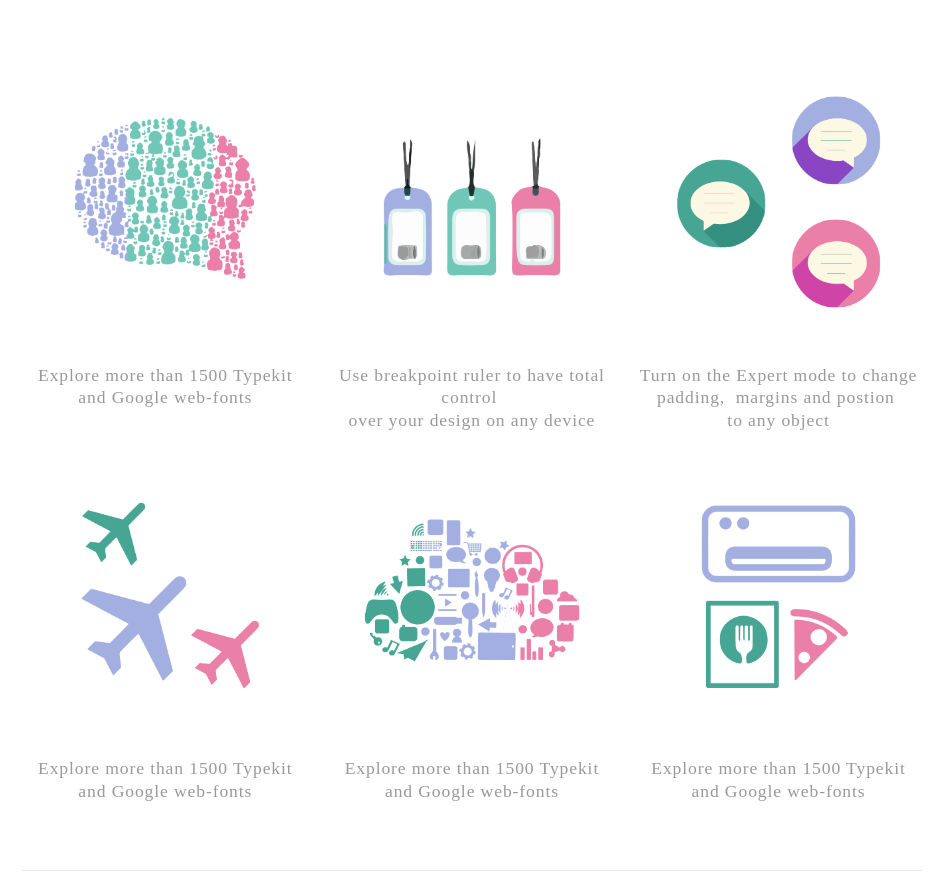
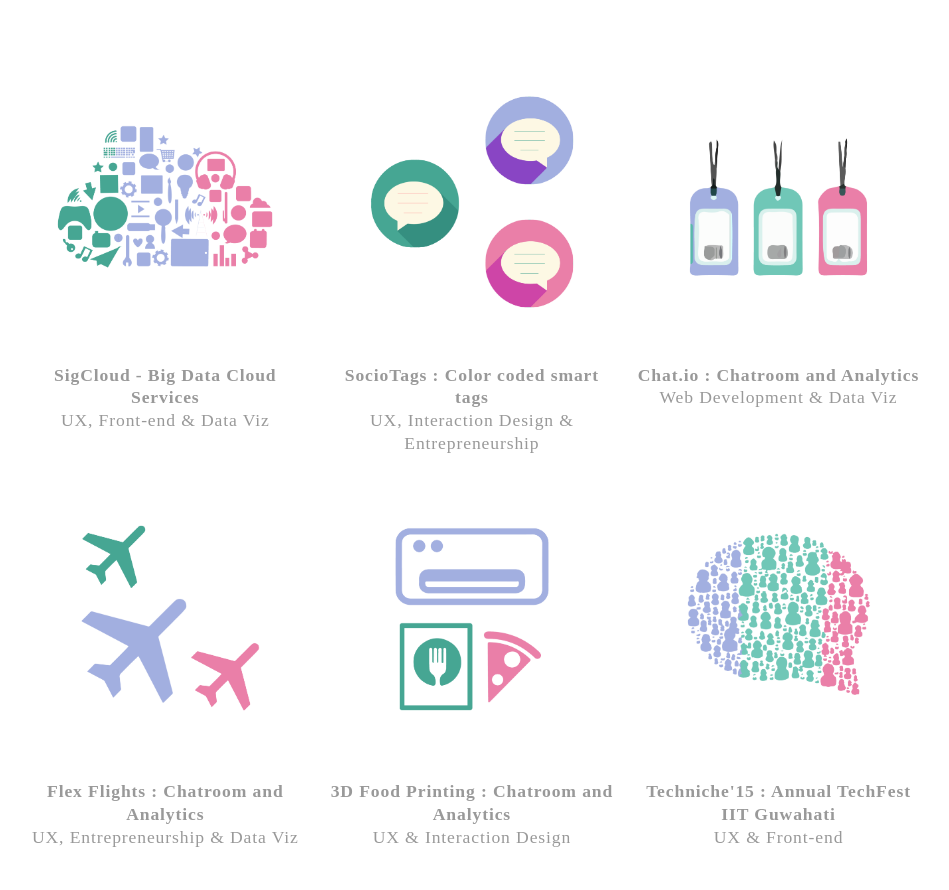
Before and after one commit to harmeet4855/Ex-portfolio, a plain HTML site: page index.html in a window 1280 px wide. Shown: the part 1202-2092 px from the top of the page, without its empty margins (168-1117 px from the left). Drawn offline with Linux system fonts and the light colour scheme; a script that the page names is missing.

Commit message:
structuring info

```diff
--- a/css/style.css
+++ b/css/style.css
@@ -579,7 +579,7 @@ blockquote {
   margin-right: 0;
   margin-bottom: 0;
   margin-left: 0;
-  background-image: url(../images/thumbnail/covers-02.png_1733x1733.png);
+  background-image: url(../images/thumbnail/myUtilities/chat.io.png);
   background-position: center center;
   background-size: cover;
   position: absolute
@@ -595,7 +595,7 @@ blockquote {
   margin-right: 0;
   margin-bottom: 0;
   margin-left: 0;
-  background-image: url(../images/thumbnail/covers-03.png_1733x1733.png);
+  background-image: url(../images/thumbnail/myUtilities/socioTags.png);
   background-position: center center;
   background-size: cover;
   position: absolute
@@ -758,7 +758,7 @@ blockquote {
   padding-top: 80px;
   padding-bottom: 80px;
   background-color: white;
-  background-image: url(../images/thumbnail/covers-07_1.png_3333x2146.png);
+  background-image: url(../images/thumbnail/myUtilities/resume.png);
   background-position: center center;
   background-size: cover;
   min-height: 12rem
@@ -774,7 +774,7 @@ blockquote {
   margin-right: 0;
   margin-bottom: 0;
   margin-left: 0;
-  background-image: url(../images/thumbnail/covers-01.png_1733x1733.png);
+  background-image: url(../images/thumbnail/myUtilities/sigcloud.png);
   background-position: center center;
   background-size: cover;
   position: absolute
@@ -786,7 +786,7 @@ blockquote {
   padding-top: 80px;
   padding-bottom: 80px;
 /*  background-color: white;
-*/  background-image: url(../images/thumbnail/covers-08.png);
+*/  background-image: url(../images/thumbnail/myUtilities/mail.png);
   background-position: center center;
   background-size: cover;
   min-height: 13.25rem
--- a/index.html
+++ b/index.html
@@ -61,6 +61,9 @@
 
 <body>
     <div class="b-content">
+
+        <!--NAVIGATION-->
+
         <div id="fr_55e98c925aa22b07630000ad" class="fr-widget fr-navigation fr-navigation-active fr_navigation">
             <div id="fr_55e98c925aa22b07630000b6" class="fr-widget fr-svg fr_mobile_toggle">
                 <div class="fr-svg-inner">
@@ -68,8 +71,8 @@
                         <path d="M4.2 8.6h64.7c2.3 0 4.2-1.9 4.2-4.3C73.2 1.9 71.3 0 68.9 0H4.2C1.9 0 0 1.9 0 4.3 0 6.7 1.9 8.6 4.2 8.6zM68.9 26.5H4.2C1.9 26.5 0 28.4 0 30.8c0 2.4 1.9 4.3 4.2 4.3h64.7c2.3 0 4.2-1.9 4.2-4.3C73.2 28.4 71.3 26.5 68.9 26.5zM68.9 53H4.2C1.9 53 0 54.9 0 57.3c0 2.4 1.9 4.3 4.2 4.3h64.7c2.3 0 4.2-1.9 4.2-4.3C73.2 54.9 71.3 53 68.9 53z" />
                     </svg>
                 </div>
-            </div><!--
-         --><div id="fr_55e98c925aa22b07630000b4" class="fr-widget fr-container fr_items">
+            </div>
+            <div id="fr_55e98c925aa22b07630000b4" class="fr-widget fr-container fr_items">
                 <a id="fr_55e98c925aa22b07630000c3" class="fr-widget fr-text fr-wf fr_caption_left_grey fr_link_1 fr-widget-hover-opacity-60 fr-link" href="http://harmeet4855.github.io/">
                     <div class="fr-text">
                         <h1>&lt;hS/&gt;</h1>
@@ -87,8 +90,13 @@
                     </div>
                 </a>
             </div>
-        </div><!--
-     --><div id="fr_548ad137c845d64927000017" class="fr-widget fr-container fr_content_01">
+        </div>
+
+        <!--NAVIGATION END-->
+
+        <!--ABOUT ME-->
+
+        <div id="fr_548ad137c845d64927000017" class="fr-widget fr-container fr_content_01">
             <div id="fr_548ad137c845d6492700001c" class="fr-widget fr-text fr-wf fr_c01_h1 fr_c01_h1">
                 <div class="fr-text">
                     <p>harmeet</p>
@@ -99,8 +107,8 @@
                 <div class="fr-text">
                     <p>UX, Front-End and a bit of Data</p>
                 </div>
-            </div><!--
-         --><a id="fr_548aeb20c845d6084e000143" class="fr-widget fr-svg fr_arrow_down fr-widget-hover-opacity-60 fr-link" href="#fr_548aeb20c845d6084e000143">
+            </div>
+            <a id="fr_548aeb20c845d6084e000143" class="fr-widget fr-svg fr_arrow_down fr-widget-hover-opacity-60 fr-link" href="#fr_548aeb20c845d6084e000143">
                 <div class="fr-svg-inner">
                     <svg xmlns="http://www.w3.org/2000/svg" xmlns:xlink="http://www.w3.org/1999/xlink" viewBox="0 0 130 131" version="1.1">
                         <g id="icon-down">
@@ -111,8 +119,13 @@
             </a><!--
          --><div id="fr_548afa1ac845d64a34000010" class="fr-widget fr-container fr_container">
             </div>
-        </div><!--
-     --><div id="fr_548aeeecc845d6084e00014a" class="fr-widget fr-container fr_content_07">
+        </div>
+
+        <!--ABOUT ME END-->
+
+        <!--WORK I AM PROUD OF-->
+
+        <div id="fr_548aeeecc845d6084e00014a" class="fr-widget fr-container fr_content_07">
             <div id="fr_548aeeecc845d6084e00014d" class="fr-widget fr-grid fr_c07_2_column_grid">
                 <div id="fr_548aeeecc845d6084e000154" class="fr-widget fr-container fr_c07_one">
                     <div id="fr_55e992dd5aa22b07630000ed" class="fr-widget fr-container fr_gallery_1">
@@ -146,75 +159,90 @@
                     </div>
                 </div>
             </div>
-        </div><!--
-     --><!--
-     --><!--
-     --><div id="fr_548b019fc845d64a34000030" class="fr-widget fr-grid fr_gry3_3_column_images">
+        </div>
+
+        <!--WORK I AM PROUD OF END-->
+
+        <!--PROJECTS-->
+
+        <div id="fr_548b019fc845d64a34000030" class="fr-widget fr-grid fr_gry3_3_column_images">
             <div id="fr_548b019fc845d64a3400003b" class="fr-widget fr-container fr_gry3_image_one">
                 <a id="fr_548b019fc845d64a34000062" class="fr-widget fr-img fr_gry3_img_one fr-widget-hover-scale-up fr-link" href="http://harmeet4855.github.io/" target="_blank">
-                    <img src="images/thumbnail/covers-01.png_1733x1733.png" />
+                    <img src="images/thumbnail/myUtilities/sigcloud.png" />
                 </a><!--
              --><div id="fr_548b019fc845d64a34000060" class="fr-widget fr-text fr-wf fr_caption_left_grey fr_gry3_image_title_one">
-                    <div class="fr-text">Explore more than 1500 Typekit
-                        <br>and Google web-fonts</div>
+                    <div class="fr-text">
+                        <strong>SigCloud - Big Data Cloud Services</strong>
+                        <br>UX, Front-end & Data Viz
+                    </div>
                 </div>
             </div><!--
          --><div id="fr_548b019fc845d64a34000039" class="fr-widget fr-container fr_gry3_image_two">
                 <a id="fr_548b019fc845d64a34000053" class="fr-widget fr-img fr_gry3_img_two fr-widget-hover-scale-up fr-link" href="http://harmeet4855.github.io/" target="_blank">
-                    <img src="images/thumbnail/covers-02.png_1733x1733.png" />
+                    <img src="images/thumbnail/myUtilities/chat.io.png" />
                 </a><!--
              --><div id="fr_548b019fc845d64a34000051" class="fr-widget fr-text fr-wf fr_caption_left_grey fr_gry3_image_title_two">
-                    <div class="fr-text">Use breakpoint ruler to have total control&nbsp;
-                        <br>
-                        <span style="letter-spacing: 0.05em; line-height: 1.3em;">over your design on any device</span>
+                    <div class="fr-text">
+                        <strong>SocioTags : Color coded smart tags</strong>
+                        <br>UX, Interaction Design & Entrepreneurship
                     </div>
                 </div>
             </div><!--
          --><div id="fr_548b019fc845d64a34000037" class="fr-widget fr-container fr_gry3_image_three">
                 <a id="fr_548b019fc845d64a34000043" class="fr-widget fr-img fr_gry3_img_three fr-widget-hover-scale-up fr-link" href="http://harmeet4855.github.io/" target="_blank">
-                    <img src="images/thumbnail/covers-03.png_1733x1733.png" />
+                    <img src="images/thumbnail/myUtilities/socioTags.png" />
                 </a><!--
              --><div id="fr_548b019fc845d64a34000041" class="fr-widget fr-text fr-wf fr_caption_left_grey fr_gry3_image_title_three">
-                    <div class="fr-text">Turn on the Expert mode to change padding,&nbsp;
-                        <span style="letter-spacing: 0.05em; line-height: 1.3em;">margins and postion&nbsp;</span>
-                        <div>
-                            <span style="letter-spacing: 0.05em; line-height: 1.3em;">to any object</span>
-                        </div>
+                    <div class="fr-text">
+                        <strong>Chat.io : Chatroom and Analytics</strong>
+                        <br>Web Development & Data Viz
                     </div>
                 </div>
             </div>
             <div id="fr_548b019fc845d64a3400003bA" class="fr-widget fr-container fr_gry3_image_four">
                 <a id="fr_548b019fc845d64a34000062A" class="fr-widget fr-img fr_gry3_img_one fr-widget-hover-scale-up fr-link" href="http://harmeet4855.github.io/" target="_blank">
-                    <img src="images/thumbnail/covers-05.png" />
+                    <img src="images/thumbnail/myUtilities/flexFlights.png" />
                 </a><!--
              --><div id="fr_548b019fc845d64a34000060A" class="fr-widget fr-text fr-wf fr_caption_left_grey fr_gry3_image_title_one">
-                    <div class="fr-text">Explore more than 1500 Typekit
-                        <br>and Google web-fonts</div>
+                    <div class="fr-text">
+                        <strong>Flex Flights : Chatroom and Analytics</strong>
+                        <br>UX, Entrepreneurship & Data Viz
+                    </div>
                 </div>
             </div>
             <div id="fr_548b019fc845d64a3400003bB" class="fr-widget fr-container fr_gry3_image_four">
                 <a id="fr_548b019fc845d64a34000062B" class="fr-widget fr-img fr_gry3_img_one fr-widget-hover-scale-up fr-link" href="http://harmeet4855.github.io/" target="_blank">
-                    <img src="images/thumbnail/covers-04.png" />
+                    <img src="images/thumbnail/myUtilities/foodPrinting.png" />
                 </a><!--
              --><div id="fr_548b019fc845d64a34000060B" class="fr-widget fr-text fr-wf fr_caption_left_grey fr_gry3_image_title_one">
-                    <div class="fr-text">Explore more than 1500 Typekit
-                        <br>and Google web-fonts</div>
+                    <div class="fr-text">
+                        <strong>3D Food Printing : Chatroom and Analytics</strong>
+                        <br>UX & Interaction Design
+                    </div>
                 </div>
             </div>
             <div id="fr_548b019fc845d64a3400003bC" class="fr-widget fr-container fr_gry3_image_four">
                 <a id="fr_548b019fc845d64a34000062C" class="fr-widget fr-img fr_gry3_img_one fr-widget-hover-scale-up fr-link" href="http://harmeet4855.github.io/" target="_blank">
-                    <img src="images/thumbnail/covers-06.png" />
+                    <img src="images/thumbnail/myUtilities/focusGroups.png" />
                 </a><!--
              --><div id="fr_548b019fc845d64a34000060C" class="fr-widget fr-text fr-wf fr_caption_left_grey fr_gry3_image_title_one">
-                    <div class="fr-text">Explore more than 1500 Typekit
-                        <br>and Google web-fonts</div>
+                    <div class="fr-text">
+                        <strong>Techniche'15 : Annual TechFest IIT Guwahati</strong>
+                        <br>UX & Front-end
+                    </div>
                 </div>
             </div>
         </div>
+
+        <!--PROJECTS END-->
+
         <br>
         <br><br>
         <div id="fr_548b01edc845d64a34000077" class="fr-widget fr-container fr_line_2">
         </div>
+
+        <!--RESUME-->
+
         <div id="fr_55e9a0cb5aa22b076300023b" class="fr-widget fr-container fr_content_9">
             <div id="fr_55e9a0cc5aa22b0763000244" class="fr-widget fr-grid fr_c07_2_column_grid_2">
                 <div id="fr_55e9a0cc5aa22b0763000256" class="fr-widget fr-container fr_c07_one_2">
@@ -232,8 +260,13 @@
                     </div>
                 </div>
             </div>
-        </div><!--
-     --><div id="fr_548af7bbc845d612f4000010" class="fr-widget fr-container fr_footer_2">
+        </div>
+
+        <!--RESUME END-->
+
+        <!--CONTACT ME-->
+
+        <div id="fr_548af7bbc845d612f4000010" class="fr-widget fr-container fr_footer_2">
             <div id="fr_548afb35c845d64a34000018" class="fr-widget fr-container fr_container_2">
             </div><!--
          --><div id="fr_55e99ee05aa22b07630001c5" class="fr-widget fr-container fr_container_3">
@@ -269,6 +302,9 @@
                 </div>
             </div>
         </div>
+
+        <!--CONTACT ME END-->
+
     </div>
 </body>
 
```
Also changed, not shown: images/thumbnail/covers-07_2.png_3333x2146.png (deleted), images/thumbnail/myUtilities/chat.io.png (renamed from images/thumbnail/covers-03.png_1733x1733.png), images/thumbnail/myUtilities/flexFlights.png (renamed from images/thumbnail/covers-05.png), images/thumbnail/myUtilities/focusGroups.png (renamed from images/thumbnail/covers-01.png_1733x1733.png), images/thumbnail/myUtilities/foodPrinting.png (renamed from images/thumbnail/covers-06.png), images/thumbnail/myUtilities/mail.png (renamed from images/thumbnail/covers-08.png), images/thumbnail/myUtilities/resume.png (renamed from images/thumbnail/covers-07_1.png_3333x2146.png), images/thumbnail/myUtilities/sigcloud.png (renamed from images/thumbnail/covers-04.png), images/thumbnail/myUtilities/socioTags.png (renamed from images/thumbnail/covers-02.png_1733x1733.png).
